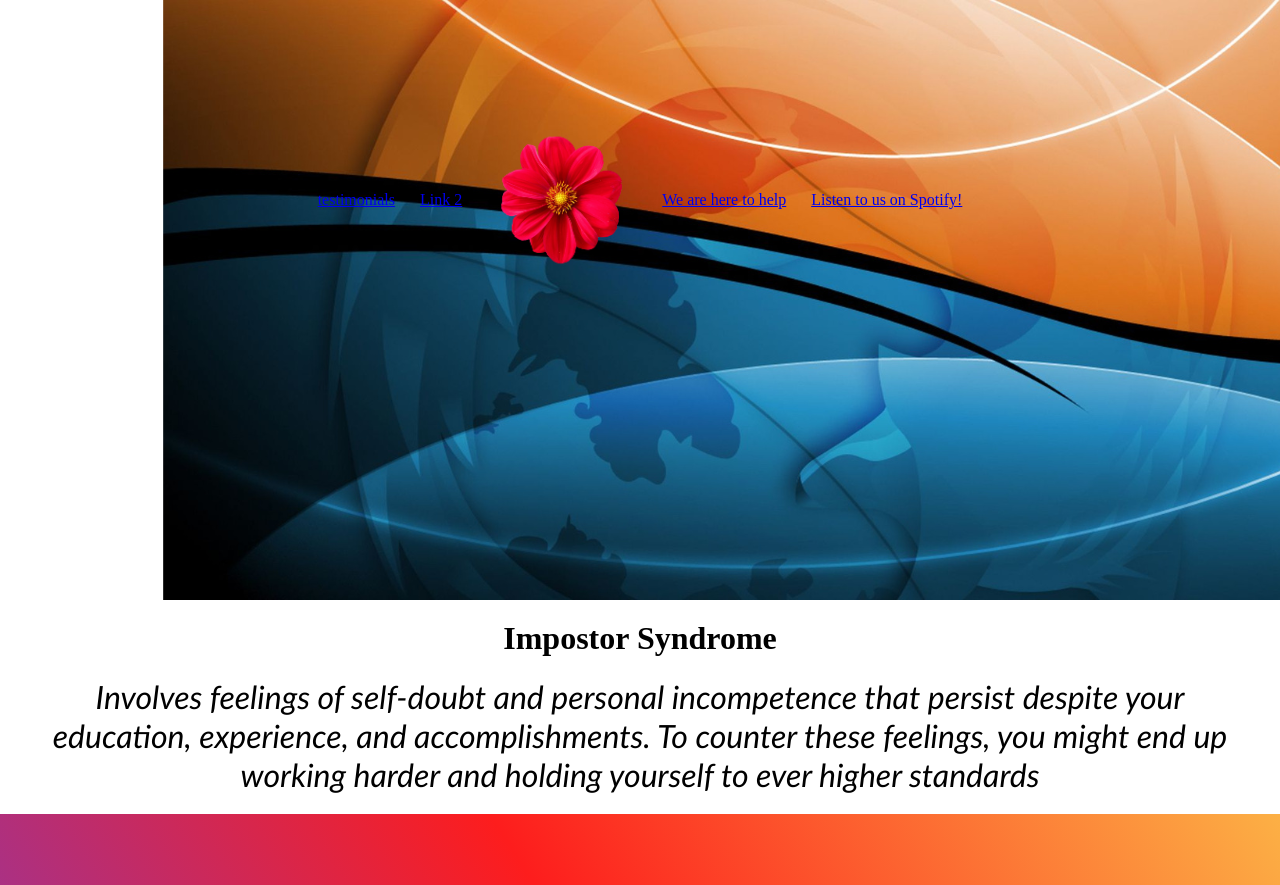
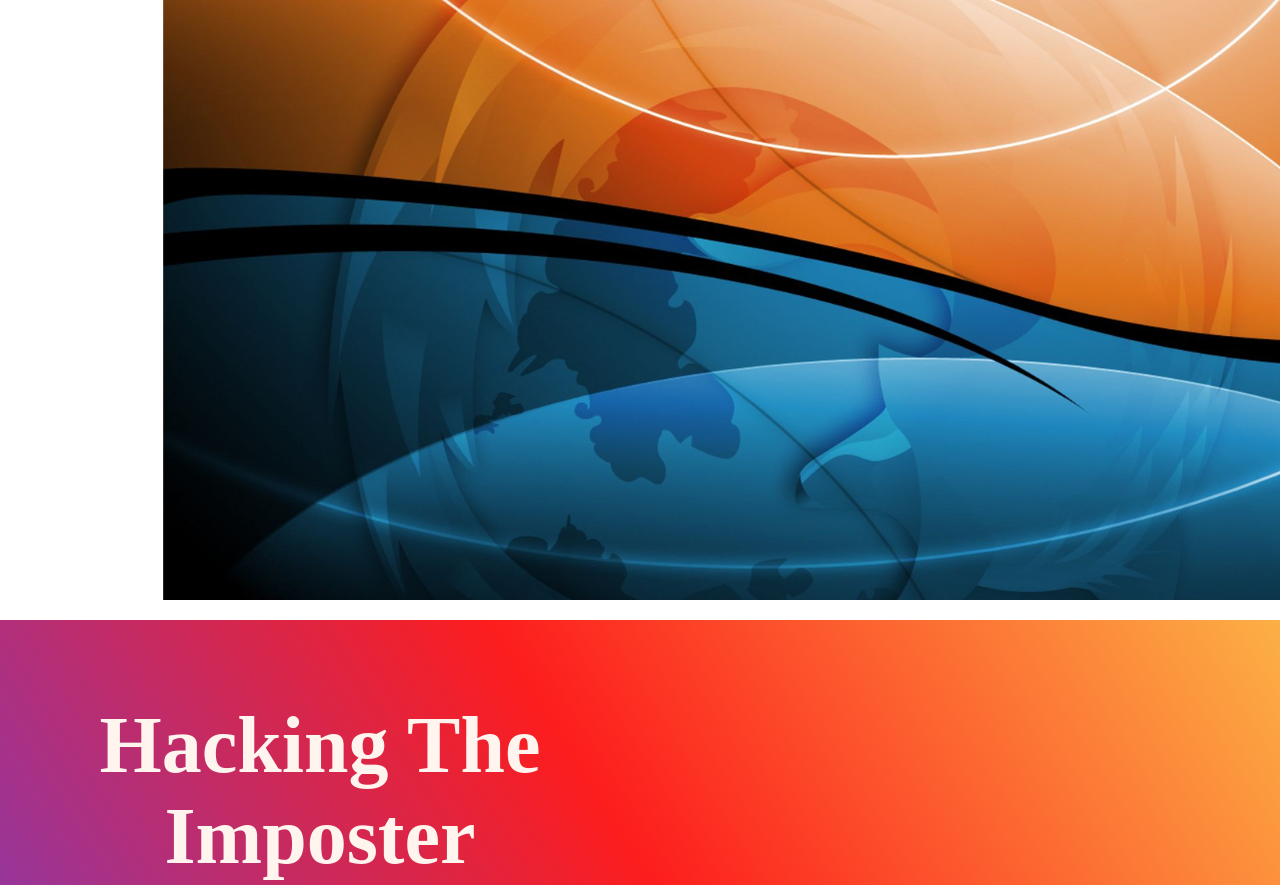
Before and after one commit to devancadman/hackathon_women_in_tech, a plain HTML site: page index.html in a window 1280 px wide. Shown: the part 200-1085 px from the top of the page. Drawn offline with Linux system fonts and the light colour scheme.

Commit message:
remove nav links

```diff
--- a/index.html
+++ b/index.html
@@ -13,22 +13,11 @@
 <body>
 <nav class="header">
     <ul class="nav-menu">
-        <li class="nav-item"><a href="#testimonials">testimonials</a></li>
-        <li class="nav-item"><a href="#">Link 2</a></li>
 
-        <li class="nav-logo"><a href="/"><img src="assets/images/logo.png" alt=""></a></li>
-        <li class="nav-item"><a href="#resources_to_help">We are here to help</a></li>
-        <li class="nav-item"><a href="#spotify">Listen to us on Spotify!</a></li>
-    </ul>
 </nav>
 
 <div class="main-container">
     <section id="home">
-        <h1 class="main-title">Impostor Syndrome</h1>
-
-        <p class="main-description">Involves feelings of self-doubt and personal incompetence that persist despite your
-            education, experience, and accomplishments. To counter these feelings, you might end up working harder and
-            holding yourself to ever higher standards </p>
 
 
     </section>
```
